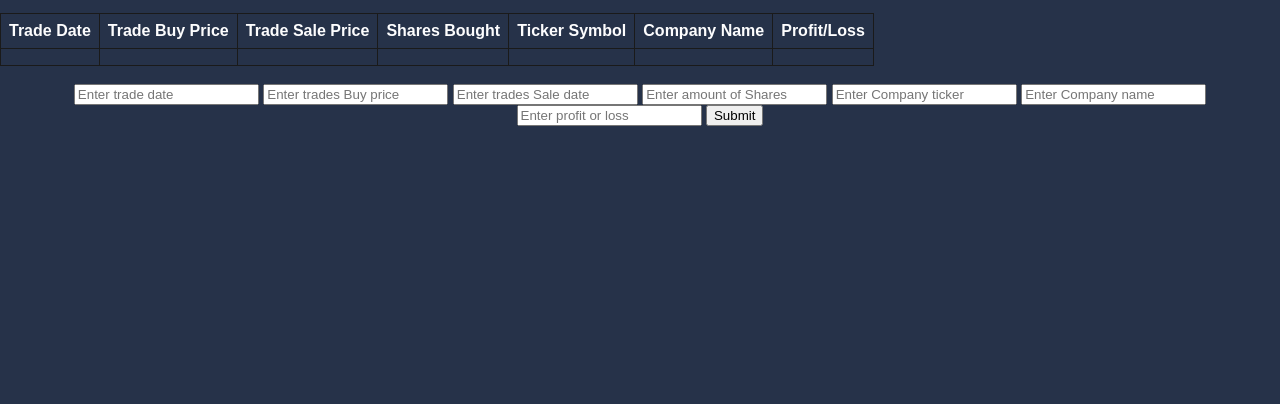
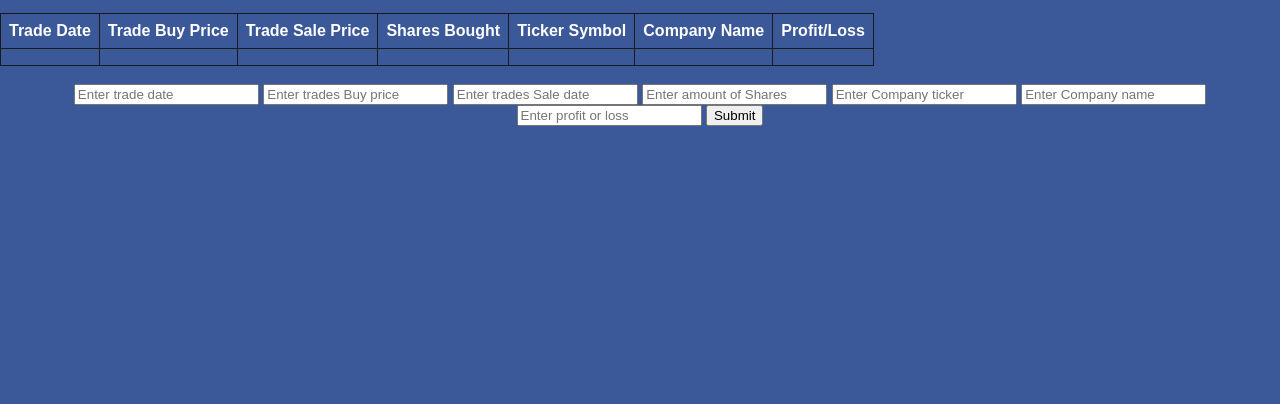
Before and after one commit to abibbs/mochi.io, a website: page index.html in a window 1280 px wide. Shown: the part 396-800 px from the top of the page. Drawn offline with nearby package versions, Linux system fonts and the light colour scheme.

Commit message:
Minor UI facelift

```diff
--- a/styles/styles.css
+++ b/styles/styles.css
@@ -4,7 +4,9 @@ body {
   /*margin-top: 10px;*/
   font-family: 'Bevan', arial, sans-serif;
   font-size: 16px;
-  background-color: #263249;
+  /*background-color: #263249;*/
+  background-color: #3b5998;
+  /*color: #dfe3ee;*/
   color: #fdfdfe;
   /*color: #eee;*/
   /*color: #fff;*/
@@ -35,6 +37,7 @@ h2 {
 h3 {
   font-family: verdana, arial, sans-serif;
   font-size: 25px;
+  color: #000000;
 }
 
 table {
```
